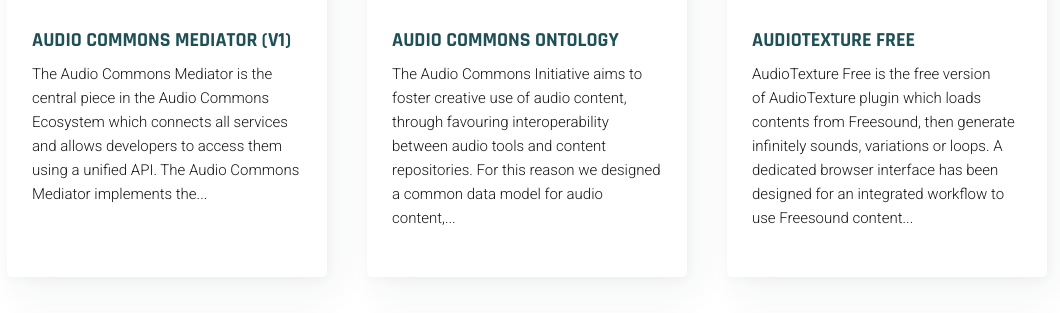
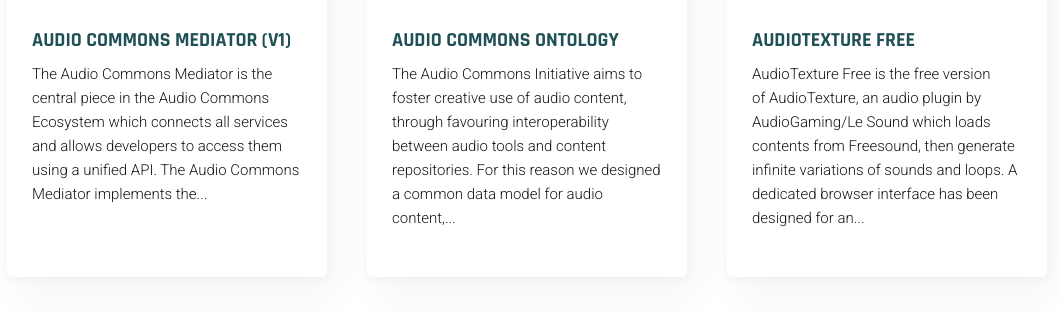
Before and after one commit to AudioCommons/audiocommons.github.io, a Jekyll site: the page built from tools/index.md, in a window 1280 px wide and 900 px high, scrolled down 782 px, cut to the strip 195-508 px from the top of the window. Shown: the whole strip, without its empty margins (113-1173 px from the left). Built offline with Jekyll 4.4.1, drawn with Linux system fonts in a browser that asks for light colours; nearby versions of some CDN libraries.

Commit message:
Update audiotexturee entry, remove old draft file

```diff
--- a/_posts/2019-01-12-audiogaming-lesound-audiotexture-freesound.md
+++ b/_posts/2019-01-12-audiogaming-lesound-audiotexture-freesound.md
@@ -9,14 +9,10 @@
 tags: tools
 ---
 
-AudioTexture Free is the free version of [AudioTexture](https://lesound.io/product/audiotexture/) plugin which loads contents from [Freesound](https://freesound.org/), then generate infinitely sounds, variations or loops.
+AudioTexture Free is the free version of [AudioTexture](https://lesound.io/product/audiotexture/), an audio plugin by [AudioGaming/Le Sound](https://lesound.io) which loads contents from [Freesound](https://freesound.org/), then generate infinite variations of sounds and loops. A dedicated browser interface has been designed for an integrated workflow to use Freesound content with AudioTexture. You can search with filter/sorting criteria and preview right in the browser. The browser displays the most essential information about the sounds and allows double-click to directly load into AudioTexture synthesizer. AudioTexture Free will accelerate your workflow to create more content.
 
-A dedicated browser interface has been designed for an integrated workflow to use Freesound content with AudioTexture. You can search with filter/sorting criteria and preview right in the browser. The browser displays the most essential information about the sounds and allows double-click to directly load into AudioTexture synthesizer. AudioTexture Free will accelerate your workflow to create more content.
+AudioTexture Free has been developed as part of the [Audio Commons Initiative](https://www.audiocommons.org/).
 
 ![](https://lesound.io/wp-content/uploads/2018/11/audiotexture_freesound_browser.jpg)
 
-![](https://lesound.io/wp-content/uploads/2018/11/Freesound_project_website_logo.png)
-
 [![](https://lesound.io/wp-content/uploads/2019/01/Screen-Shot-2019-01-21-at-2.53.49-PM.png)](https://lesound.io/wp-content/uploads/2018/11/AudioTexture-Free-1.mp4?_=1)
-
-AudioTexture free was developed as part of the [Audio Commons Initiative](https://www.audiocommons.org/).
```
Also changed, not shown: _posts_draft/2018-02-07-audio-commons-api.md (deleted, +0 -12 lines).
